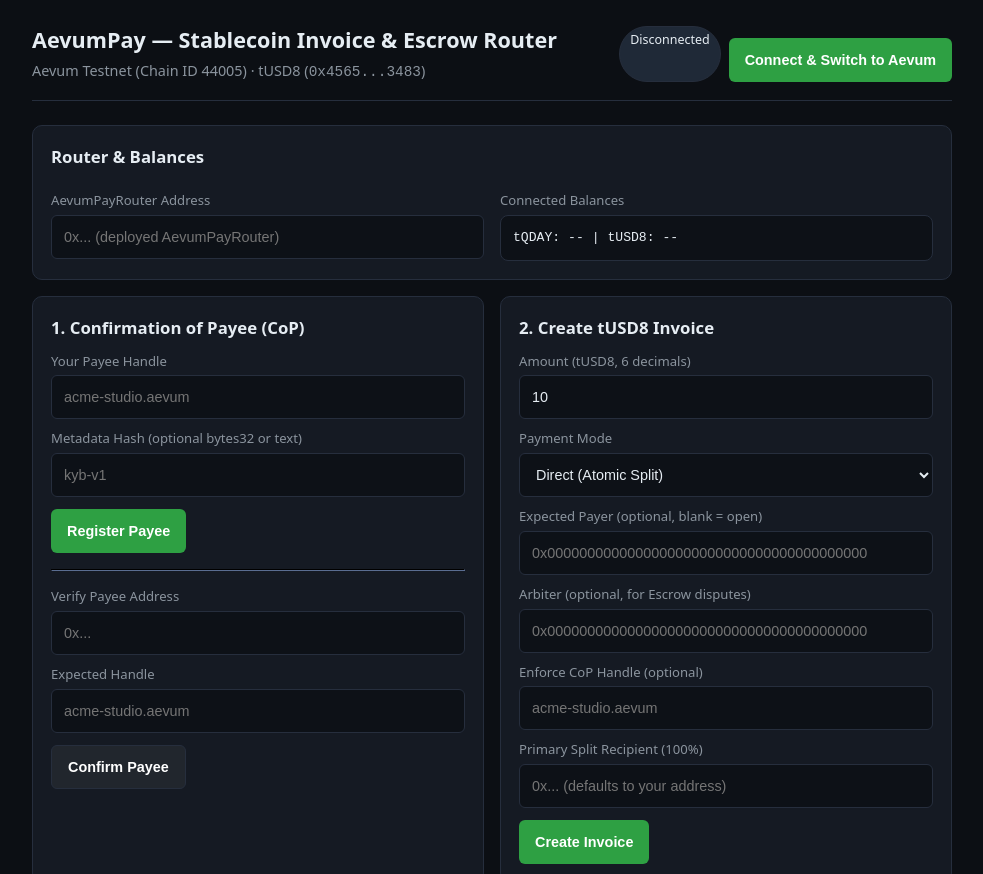
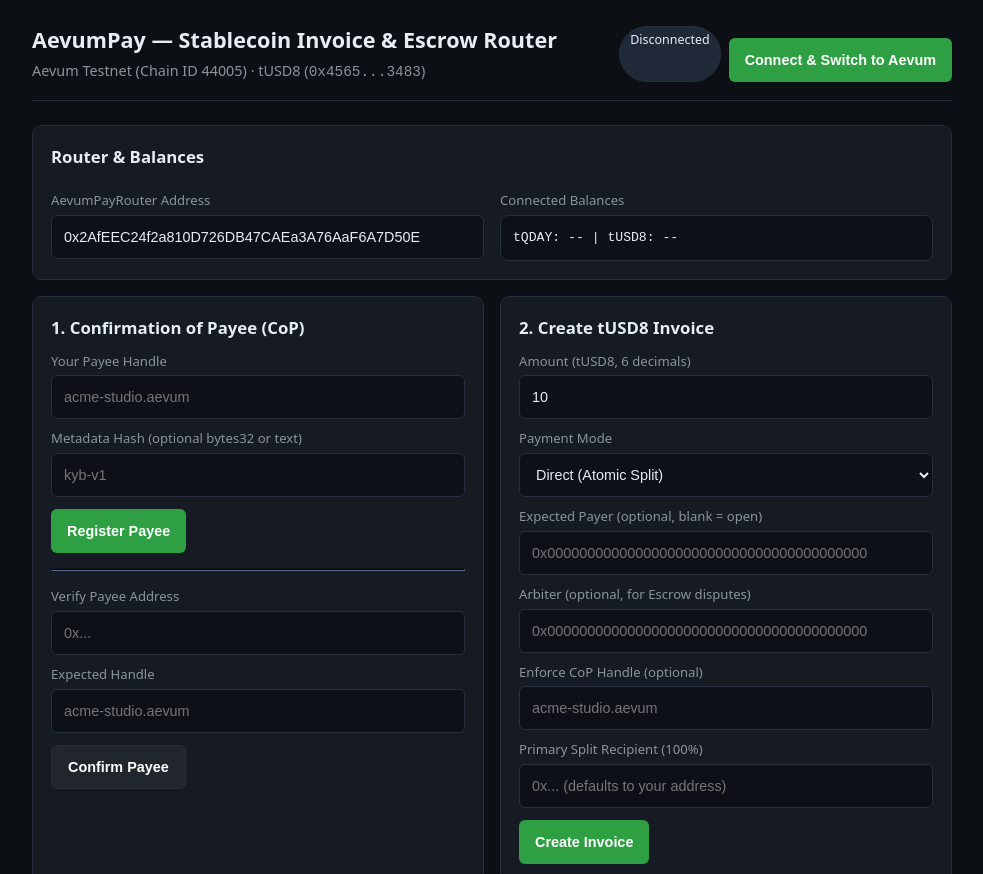
Before and after one commit to dev-shiki/aevum-pay, a plain HTML site: page frontend/index.html in a window 1280 px wide. Shown: the top 874 px of the page, without its empty margins (148-1131 px from the left). Drawn offline with nearby package versions, Linux system fonts and the light colour scheme.

Commit message:
docs(frontend): add live Aevum Testnet AevumPayRouter deployment address

```diff
--- a/frontend/index.html
+++ b/frontend/index.html
@@ -78,7 +78,7 @@
       <div class="grid">
         <div>
           <label for="routerAddr">AevumPayRouter Address</label>
-          <input id="routerAddr" placeholder="0x... (deployed AevumPayRouter)" />
+          <input id="routerAddr" value="0x2AfEEC24f2a810D726DB47CAEa3A76AaF6A7D50E" placeholder="0x... (deployed AevumPayRouter)" />
         </div>
         <div>
           <label>Connected Balances</label>
```
Also changed, not shown: 1 other file.
